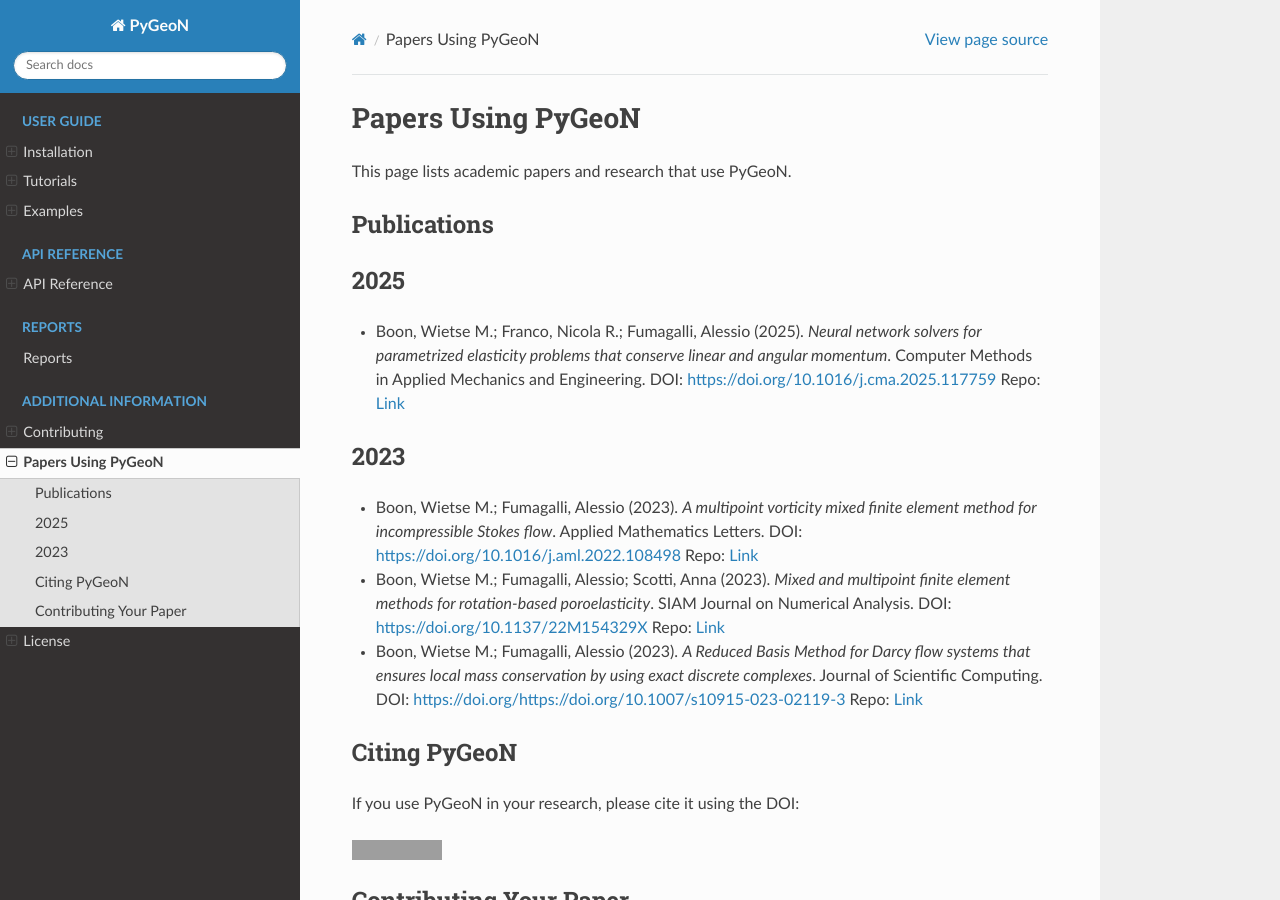
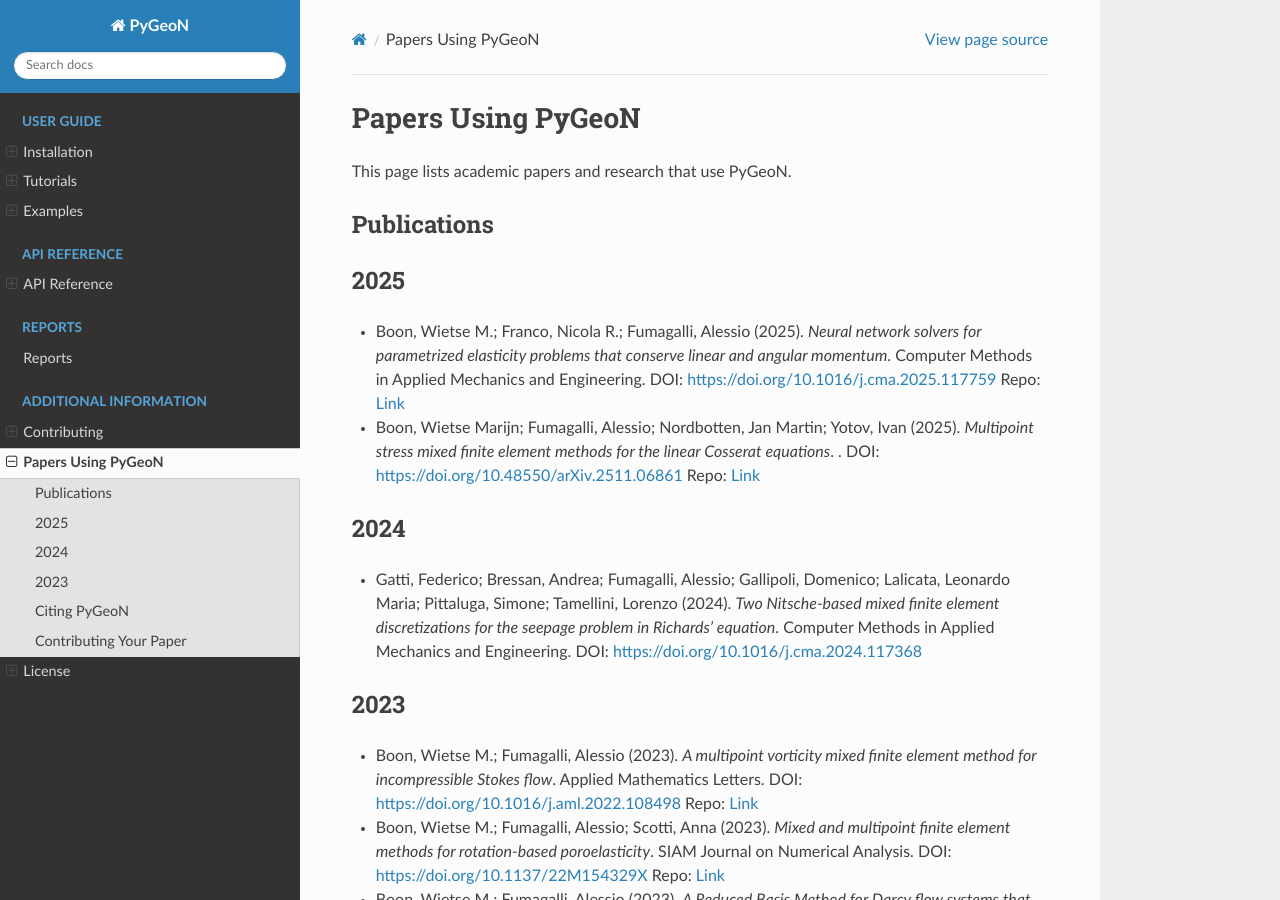
Before and after one commit to compgeo-mox/pygeon, a Sphinx documentation site: the page built from docs/papers.rst, in a window 1280 px wide and 900 px high. Built offline with Sphinx 7.4.7 and the Read the Docs theme 3.1.0, drawn with Linux system fonts in a browser that asks for light colours; pages that are not in the unit, such as notebooks, are missing from menus; grey boxes are pictures that could not be loaded.

Commit message:
Update papers.rst from papers.bib

```diff
--- a/docs/papers.rst
+++ b/docs/papers.rst
@@ -10,6 +10,14 @@ Publications
 - Boon, Wietse M.; Franco, Nicola R.; Fumagalli, Alessio (2025). *Neural network solvers for parametrized elasticity problems that conserve linear and angular momentum*. Computer Methods in Applied Mechanics and Engineering.
   DOI: `https://doi.org/10.1016/j.cma.2025.117759 <https://doi.org/10.1016/j.cma.2025.117759>`_
   Repo: `Link <https://github.com/compgeo-mox/conservative_ml_elasticity>`_
+- Boon, Wietse Marijn; Fumagalli, Alessio; Nordbotten, Jan Martin; Yotov, Ivan (2025). *Multipoint stress mixed finite element methods for the linear Cosserat equations*. .
+  DOI: `https://doi.org/10.48550/arXiv.2511.06861 <https://doi.org/10.48550/arXiv.2511.06861>`_
+  Repo: `Link <https://github.com/compgeo-mox/cosserat>`_
+
+2024
+----
+- Gatti, Federico; Bressan, Andrea; Fumagalli, Alessio; Gallipoli, Domenico; Lalicata, Leonardo Maria; Pittaluga, Simone; Tamellini, Lorenzo (2024). *Two Nitsche-based mixed finite element discretizations for the seepage problem in Richards' equation*. Computer Methods in Applied Mechanics and Engineering.
+  DOI: `https://doi.org/10.1016/j.cma.2024.117368 <https://doi.org/10.1016/j.cma.2024.117368>`_
 
 2023
 ----
```
